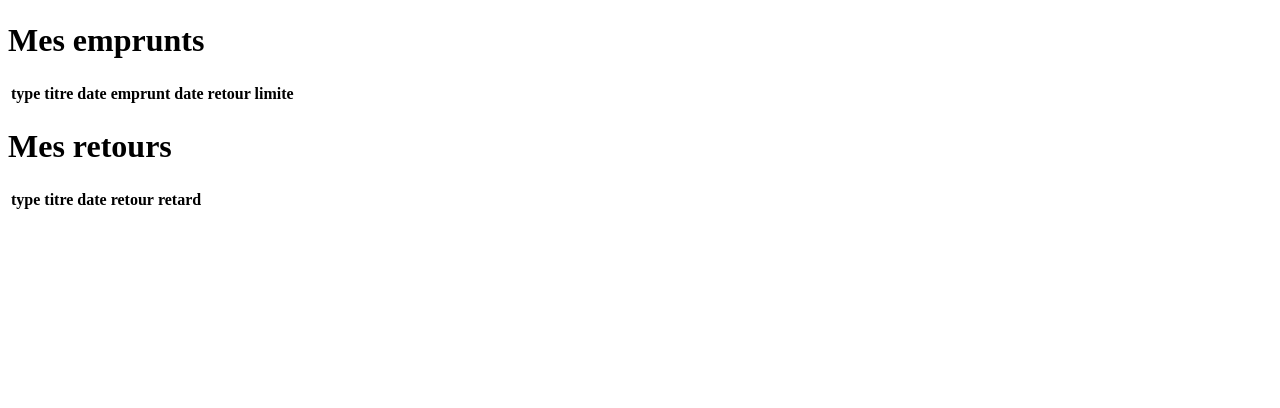
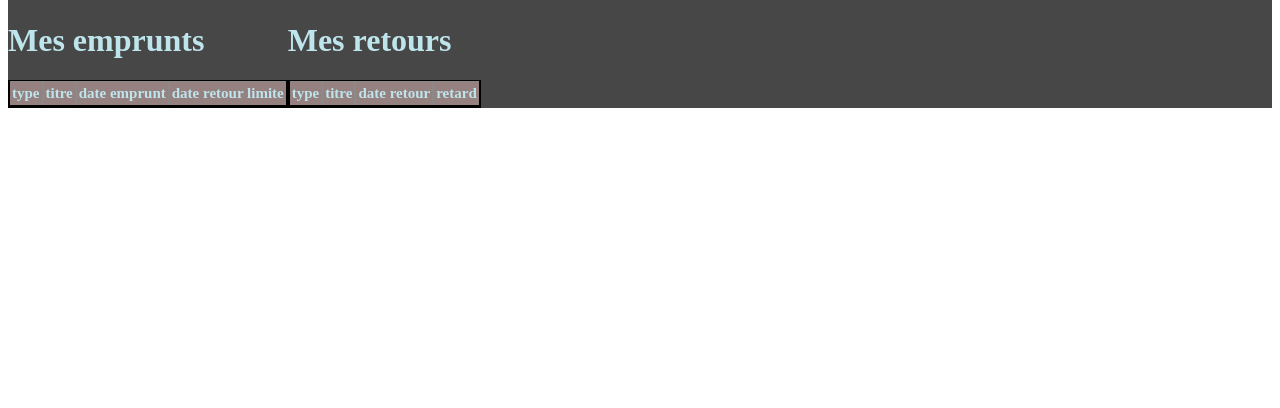
Before and after one commit to esomly19/Atelier_Mediathek, a PHP site: template MediaNet_Usagers/src/Views/EmpruntRetour.html.twig in a window 1280 px wide. Shown: the part 70-478 px from the top of the page. Run offline with PHP 8.4, Linux system fonts and the light colour scheme; the template is opened without the code that fills it, so the values that code supplies are empty; some libraries are stand-ins or nearby versions.

Commit message:
Vue de usager emprunt et retour

```diff
--- a/MediaNet_Usagers/src/Views/EmpruntRetour.html.twig
+++ b/MediaNet_Usagers/src/Views/EmpruntRetour.html.twig
@@ -1,14 +1,14 @@
 {% extends 'Interface.html.twig' %}
 
 {% block stylesheets %}
-        <link href="../../src/css/EmpruntRetour.css" type="text/css" rel="stylesheet" />
+        <link href="../../src/css/empruntretour.css" type="text/css" rel="stylesheet" />
 {% endblock %}
 
 {% block content %}
     <div class="row">
 
-        <div>
-            <table class="emprunts">
+        <div class="tab_droite">
+            <table class="darkTable">
                 <thead>
                     <tr>
                         <h1>Mes emprunts</h1>
@@ -37,9 +37,9 @@
             </table>
         </div>
 
-        <div>
+        <div class="tab_gauche">
 
-            <table>
+            <table class="darkTable">
                 <thead>
                     <tr>
                         <h1>Mes retours</h1>
@@ -59,11 +59,11 @@
                         <th>{{media.type}}</th>
                         <th>{{media.titre}}</th>
                         <th>{{media.date_retour}}</th>
-                        {# {{% if media.date_retour < media.date_limite %}}
-                        <th>\u00D7</th>
-                        {{% else %}} #}
+                        {% if media.date_retour > media.date_limite %}
+                        <th>&times;</th>
+                        {% else %}
                         <th></th>
-                        {# {{% endif %}} #}
+                        {% endif %}
                     </tr>
             {% endif %}
 
--- /dev/null
+++ b/MediaNet_Usagers/src/css/empruntretour.css
@@ -0,0 +1,60 @@
+.darkTable {
+  border: 2px solid black;
+  background-color: #8b8a8a;
+  width: 100%;
+  text-align: center;
+  border-collapse: collapse;
+}
+
+.darkTable td, .darkTable th {
+  border: 1px solid #8b8a8a;
+  padding: 3px 2px;
+}
+
+.darkTable tbody td {
+  font-size: 13px;
+  color: #bee5ec;
+}
+
+.darkTable tr:nth-child(even) {
+  background: #968181;
+}
+
+.darkTable thead {
+  background: black;
+  border-bottom: 3px solid black;
+}
+
+.darkTable thead th {
+  font-size: 15px;
+  font-weight: bold;
+  color: #bee5ec;
+  text-align: center;
+  border-left: 2px solid #8b8a8a;
+}
+
+.darkTable thead th:first-child {
+  border-left: none;
+}
+
+.row {
+  width: 100%;
+  margin: 0 0 1.6%;
+  display: flex;
+  flex-wrap: wrap;
+  min-width: 87vh;
+  background-color: #474747;
+}
+
+.tab_droite .tab_gauche {
+  box-sizing: border-box;
+  display: block;
+  margin-right: 1.6%;
+  padding: 1em;
+  padding-right: 10%;
+}
+.row .tab_droite .tab_gauche:last-of-type {
+  margin-right: 0;
+}
+
+/*# sourceMappingURL=empruntretour.css.map */
--- a/MediaNet_Usagers/src/css/interface.css
+++ b/MediaNet_Usagers/src/css/interface.css
@@ -82,6 +82,10 @@ button a {
   color: black;
 }
 
+h1 {
+  color: #bee5ec;
+}
+
 #footer {
   position: fixed;
   left: 0;
--- /dev/null
+++ b/MediaNet_Usagers/src/scss/empruntretour.scss
@@ -0,0 +1,65 @@
+@import '_grid.scss';
+
+
+//variable grid
+$columns: 12;
+$gutter-width: 1.6%;
+
+
+$blanc_mais_pas_vraiment : rgb(190, 229, 236);
+$rouge : rgb(219, 17, 17);
+$noir : black;
+$gris1 : rgb(139, 138, 138);
+$sombre : rgb(71, 71, 71);
+$gris2 :rgb(150, 129, 129);
+
+.darkTable {
+    border: 2px solid $noir;
+    background-color: $gris1;
+    width: 100%;
+    // height: 200px;
+    text-align: center;
+    border-collapse: collapse;
+  }
+
+.darkTable td, .darkTable th {
+    border: 1px solid $gris1;
+    padding: 3px 2px;
+  }
+
+.darkTable tbody td {
+    font-size: 13px;
+    color: $blanc_mais_pas_vraiment;
+  }
+
+.darkTable tr:nth-child(even) {
+    background: $gris2;
+  }
+
+.darkTable thead {
+    background: $noir;
+    border-bottom: 3px solid $noir;
+  }
+
+.darkTable thead th {
+    font-size: 15px;
+    font-weight: bold;
+    color: $blanc_mais_pas_vraiment;
+    text-align: center;
+    border-left: 2px solid $gris1;
+}
+
+.darkTable thead th:first-child {
+    border-left: none;
+}
+
+
+.row{
+    @include row();
+    background-color: $sombre;
+}
+
+.tab_droite .tab_gauche{
+    @include col();
+    padding-right: 10%;
+}
--- a/MediaNet_Usagers/src/scss/interface.scss
+++ b/MediaNet_Usagers/src/scss/interface.scss
@@ -82,6 +82,9 @@ button {
     @include typealert($tp_informative);
 }
 
+h1{
+    color: $blanc_mais_pas_vraiment;
+}
 
 #footer {
     position: fixed;
```
Also changed, not shown: 2 other files.
